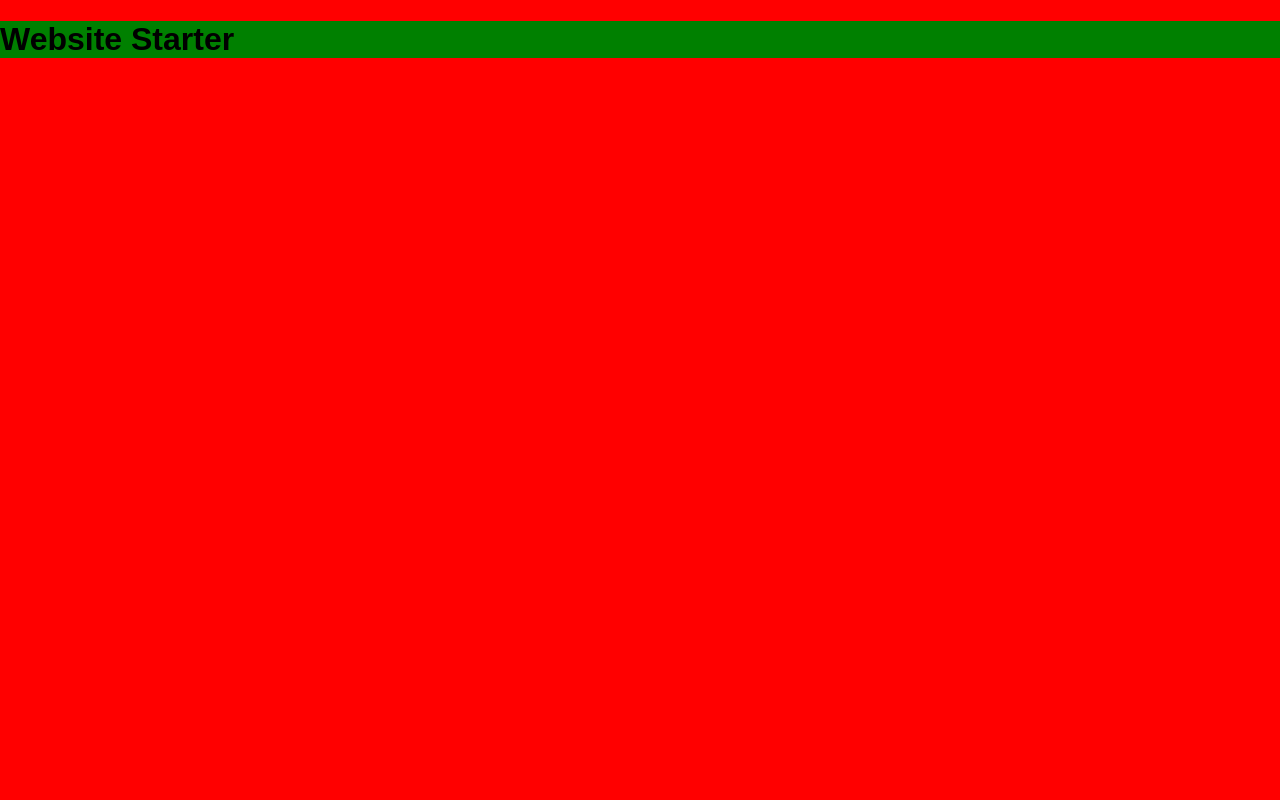
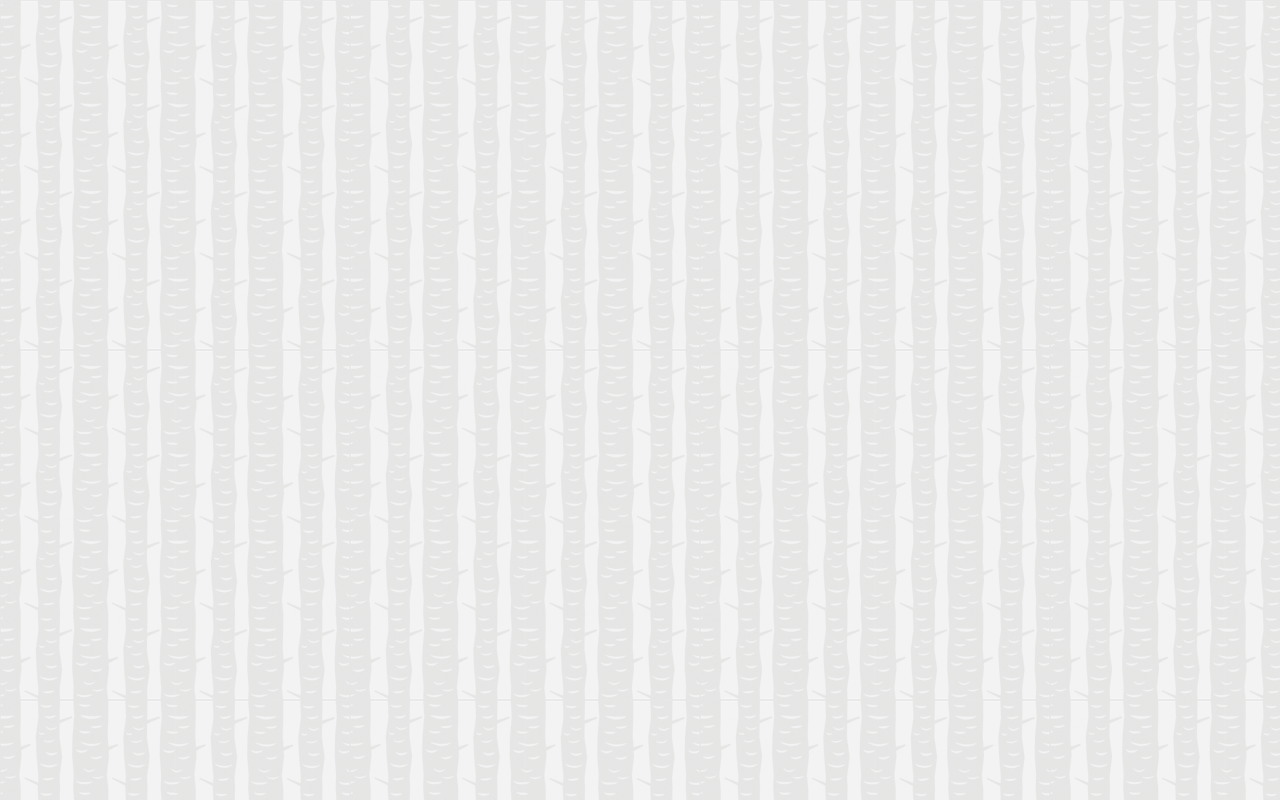
Before and after one commit to tasiapele/Website-starter, a plain HTML site: page index.html in a window 1280 px wide. Drawn offline with Linux system fonts and the light colour scheme.

Commit message:
last commit cleared random

```diff
--- a/css/styles.css
+++ b/css/styles.css
@@ -1,9 +1,13 @@
-body{
+	body{
 
-	background: red;
+	background: url("../img/bg.png");
 }
 
-h1 {
+	h1 {
 
 	background: green;
+
 }
+
+/* Diagnostic Styling */
+s
--- a/index.html
+++ b/index.html
@@ -13,7 +13,14 @@
 </head>
 <body>
 
-<h1>Website Starter</h1>
+
+	<div class="container">
+
+
+
+	</div>
+
+
 
 </body>
 </html>
```
Also changed, not shown: img/bg.png (added).
